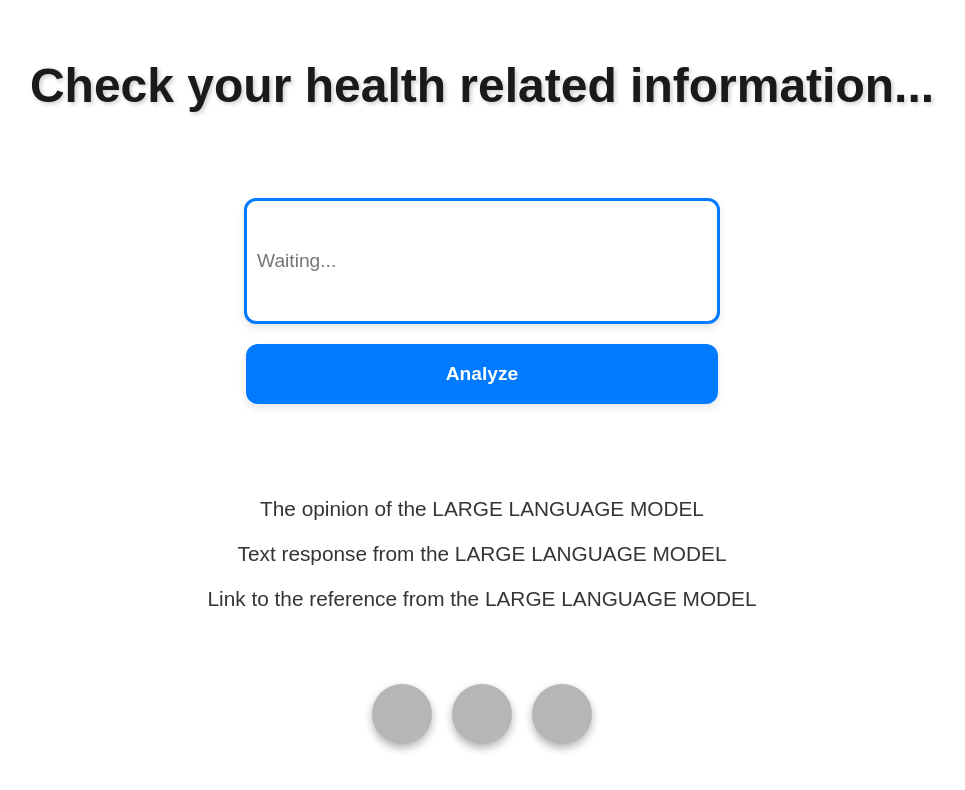
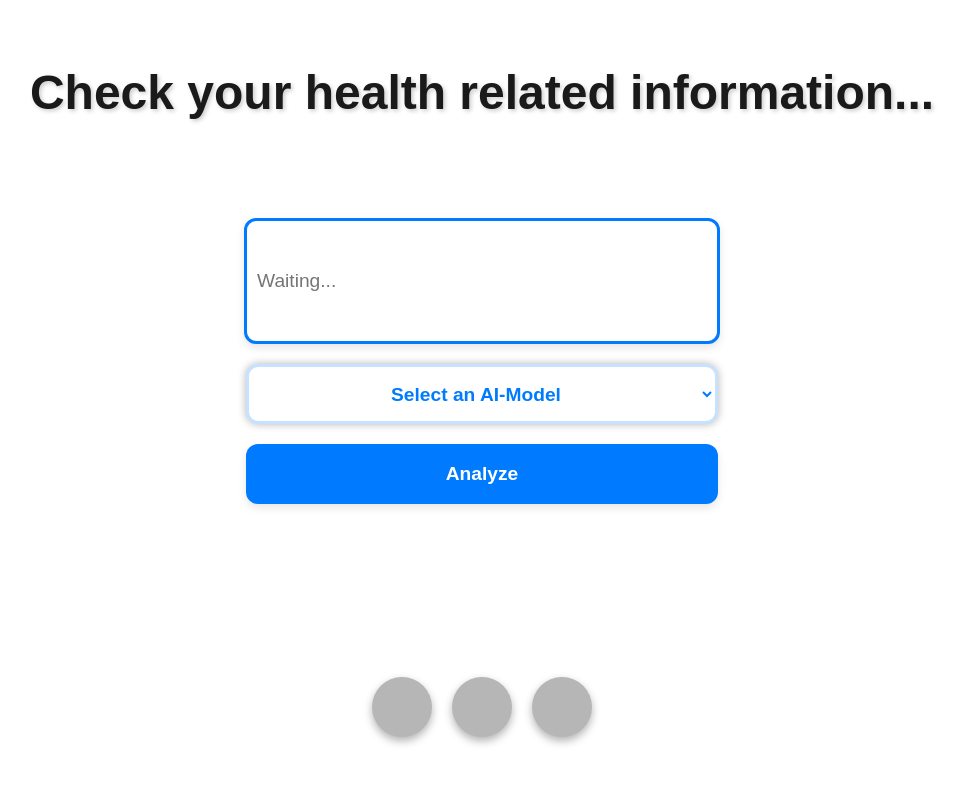
Before and after one commit to abdelaliichou/Ai-text-validator, a React (Create React App) app: page / in a window 1280 px wide. Shown: the top 790 px of the page, without its empty margins (158-1123 px from the left). Built offline with nearby package versions, Linux system fonts and the light colour scheme.

Commit message:
adding select Ai Model form

```diff
--- a/src/App.css
+++ b/src/App.css
@@ -57,6 +57,42 @@
   text-decoration: none;
   margin-top: 20px;
   box-shadow: 0 4px 8px rgba(0, 0, 0, 0.1);
+}
+
+.drop{
+  padding: 10px;
+  background-color: white;
+  color:  #007bff;
+  border: 3px solid #c6e2ff;
+  border-radius: 12px;
+  width: 472px;
+  height: 60px;
+  font-size: 1.2rem;
+  font-weight: bold;
+  text-decoration: none;
+  text-align: center;
+  margin-top: 20px;
+  box-shadow: 0 0px 8px  #b3b3b3;
+}
+
+.drop:hover,
+.drop:focus,
+.drop:active {
+  outline: none; /* Remove the default focus outline */
+  border-color: #bcdcff; /* Change the border color on hover, focus, and active states */
+  transform: translateY(-2px);
+  background-color: #bcdcff;
+}
+
+.drop::after {
+  content: '▼'; /* Unicode character for a down arrow */
+  position: absolute;
+  top: 50%;
+  right: 15px;
+  transform: translateY(-50%);
+  font-size: 1rem;
+  color: #bcdcff;
+  pointer-events: none; /* Ensure the arrow doesn't interfere with the click */
 }
 
 .analyze-button:hover {
--- a/src/App.js
+++ b/src/App.js
@@ -1,27 +1,30 @@
 import "./App.css";
 import React, { useState, useEffect } from "react";
+import axios from 'axios';
+
 
 function App() {
   const [inputText, setInputText] = useState("");
   const [result, setResult] = useState("");
 
-  // this function is the one who's responsible for getting the response from the API
-  const handleSubmit = async () => {
-    const response = await fetch("API_MODULE", {
+  // get from my local server
 
-      method: "POST",
-      headers: {
-        "Content-Type": "application/json",
-      },
-      body: JSON.stringify({ text: inputText }),
-    });
-
-    const data = await response.json();
-    setResult(data);
+  const fetchData = async () => {
+    try {
+      const response = await axios.get('http://localhost:3000/');
+      setResult(response.message);
+      console.log(result)
+    } catch (error) {
+      console.error(error);
+    }
   };
 
+  const handleBardSubmit = async () => {
+    await fetchData();
+  }
+
   // this is just a static function to test the different stats of our responses after clicking the button
-  const handleSubmitTest = async () => {
+  const handleTestSubmit = async () => {
     switch (result) {
       case "":
         setResult("trust_worthy");
@@ -58,9 +61,18 @@ function App() {
           onChange={handleTextChange}
         />
 
+        <select className="drop" id="options" >
+           <option value="">Select an AI-Model</option>
+           <option value="option2">BARD ( PALM )</option>
+           <option value="option1">GEMINI</option>
+           <option value="option3">GPT4</option>
+           <option value="option3">GPT3.5</option>
+           <option value="option3">MISTRAL</option>
+
+        </select>
+
         {/*  this is the button to click to check the infomation worth  */}
-
-        <button className="analyze-button" onClick={handleSubmitTest}>
+        <button className="analyze-button" onClick={handleBardSubmit}>
           Analyze
         </button>
       </div>
@@ -127,13 +139,14 @@ function App() {
 
           <div className="response-section">
             <p className="response-text">
-              The opinion of the LARGE LANGUAGE MODEL
+              {/* The opinion of the LARGE LANGUAGE MODEL */}
             </p>
             <p className="response-text">
-              Text response from the LARGE LANGUAGE MODEL
+              {/* Text response from the LARGE LANGUAGE MODEL */}
+              {result}
             </p>
             <p className="response-text">
-              Link to the reference from the LARGE LANGUAGE MODEL
+              {/* Link to the reference from the LARGE LANGUAGE MODEL */}
             </p>
           </div>
 
```
